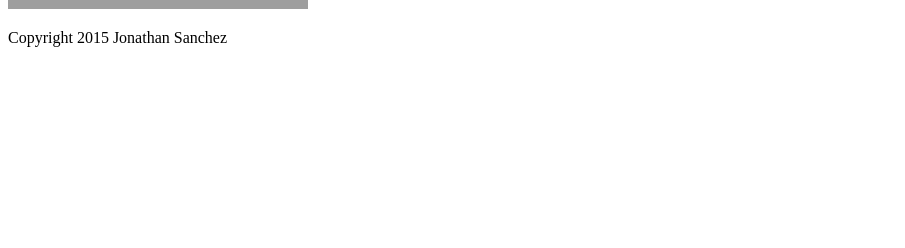
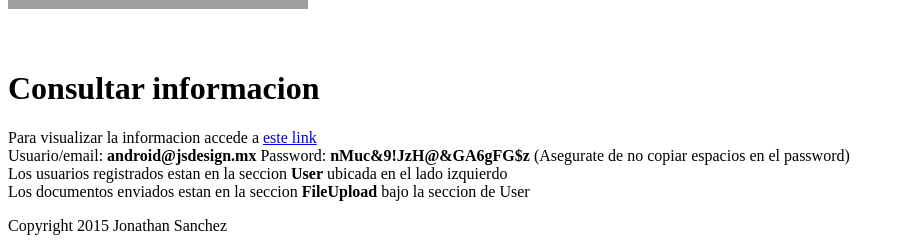
Before and after one commit to 71D3R/mycopy, a plain HTML site: page index.html in a window 1280 px wide. Shown: the part 596-844 px from the top of the page, without its empty margins (0-905 px from the left). Before the commit the page ends 800 px from the top, so only its background shows below. Drawn offline with Linux system fonts and the light colour scheme; grey boxes are pictures that could not be loaded.

Commit message:
test file added

```diff
--- a/index.html
+++ b/index.html
@@ -8,6 +8,19 @@
 	<header>
 	</header>
 	<iframe src="https://appetize.io/embed/xnnc81qc1x0brm37125xxzj6xw?device=nexus5&scale=75&autoplay=true&orientation=portrait&deviceColor=black" width="300px" height="597px" frameborder="0" scrolling="no"></iframe>
+	<br><br><br>
+	<h1>Consultar informacion</h1>
+	<p>
+		Para visualizar la informacion accede a <a href="https://www.parse.com/apps/mycopy/collections">este link</a>
+		<br>
+		Usuario/email: <b>android@jsdesign.mx</b>
+		Password: <b>nMuc&9!JzH@&GA6gFG$z</b>
+		(Asegurate de no copiar espacios en el password)
+		<br>
+		Los usuarios registrados estan en la seccion <b>User</b> ubicada en el lado izquierdo
+		<br>
+		Los documentos enviados estan en la seccion <b>FileUpload</b> bajo la seccion de User
+	</p>
 	<footer>
 		<p>Copyright 2015 Jonathan Sanchez</p>
 	</footer>
```
Also changed, not shown: 1 other file.
